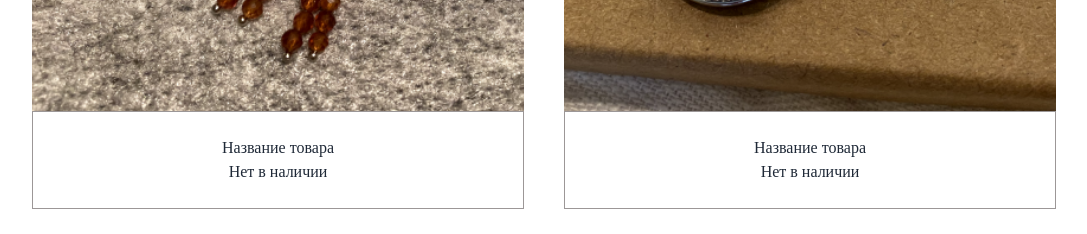
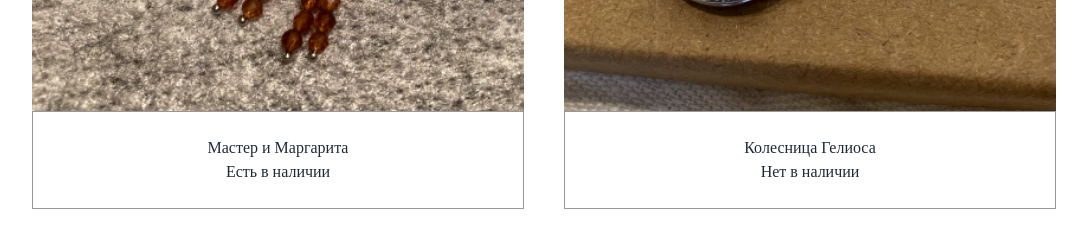
Before and after one commit to tarchevsky/sergi, a Next.js app: page / in a window 1280 px wide. Shown: the part 1340-1574 px from the top of the page, without its empty margins (96-1183 px from the left). Built offline with nearby package versions, Linux system fonts and the light colour scheme.

Commit message:
Добавил названия ко всем товарам

```diff
--- a/src/components/cardsFullWidth/CardsFullWidth.tsx
+++ b/src/components/cardsFullWidth/CardsFullWidth.tsx
@@ -8,7 +8,7 @@ const CardsFullWidth = () => {
                 <Image src='/cards/10.png' alt='Товар 9' width={500} height={400}
                        className='max-h-[14vh] sm:max-h-[20vh] md:min-h-[50vh] xl:max-h-[60vh] w-full object-cover'/>
                 <div className='p-6 border-[1px] border-[#9C9797]'>
-                    <div>Название товара</div>
+                    <div>Музыка лесных фей</div>
                     <p>нет в наличии</p>
                 </div>
             </div>
@@ -16,7 +16,7 @@ const CardsFullWidth = () => {
                 <Image src='/cards/11.png' alt='Товар 10' width={500} height={400}
                        className='max-h-[14vh] sm:max-h-[20vh] md:min-h-[50vh] xl:max-h-[60vh] w-full object-cover'/>
                 <div className='p-6 border-2 border-[#9C9797]'>
-                    <div>Название товара</div>
+                    <div>Конница королевы</div>
                     <p>нет в наличии</p>
                 </div>
             </div>
--- a/src/data/cardsOne.ts
+++ b/src/data/cardsOne.ts
@@ -2,25 +2,25 @@ export const cardsOne = [
     {
         src: '/cards/1.png',
         alt: '',
-        name: 'Название товара',
-        status: 'Нет в наличии',
+        name: 'Мастер и Маргарита',
+        status: 'Есть в наличии',
     },
     {
         src: '/cards/2.png',
         alt: '',
-        name: 'Название товара',
+        name: 'Колесница Гелиоса',
         status: 'Нет в наличии',
     },
     {
         src: '/cards/3.png',
         alt: '',
-        name: 'Название товара',
+        name: 'Таежные колдуньи',
         status: 'Нет в наличии',
     },
     {
         src: '/cards/4.png',
         alt: '',
-        name: 'Название товара',
+        name: 'Марс и Венера',
         status: 'Нет в наличии',
     }
 ]
--- a/src/data/cardsThree.ts
+++ b/src/data/cardsThree.ts
@@ -2,25 +2,25 @@ export const cardsThree = [
     {
         src: '/cards/12.png',
         alt: '',
-        name: 'Название товара',
+        name: 'Сказание о пылающем фениксе',
         status: 'Нет в наличии',
     },
     {
         src: '/cards/13.png',
         alt: '',
-        name: 'Название товара',
+        name: 'Ближе к сердцу',
         status: 'Нет в наличии',
     },
     {
         src: '/cards/14.png',
         alt: '',
-        name: 'Название товара',
+        name: 'Дуновение ветра в открытое окно',
         status: 'Нет в наличии',
     },
     {
         src: '/cards/15.png',
         alt: '',
-        name: 'Название товара',
+        name: 'Дельфины',
         status: 'Нет в наличии',
     }
 ]
--- a/src/data/cardsTwo.ts
+++ b/src/data/cardsTwo.ts
@@ -2,25 +2,25 @@ export const  cardsTwo = [
     {
         src: '/cards/5.png',
         alt: '',
-        name: 'Название товара',
+        name: 'Кофейный глинтвейн',
         status: 'Нет в наличии',
     },
     {
         src: '/cards/6.png',
         alt: '',
-        name: 'Название товара',
+        name: 'Моя милая Гортензия, как там Лазурный берег?',
         status: 'Нет в наличии',
     },
     {
         src: '/cards/7.png',
         alt: '',
-        name: 'Название товара',
+        name: 'Материя и антиматерия',
         status: 'Нет в наличии',
     },
     {
         src: '/cards/8.png',
         alt: '',
-        name: 'Название товара',
+        name: 'Тайна, которую бережно хранишь в памяти ',
         status: 'Нет в наличии',
     }
 ]
```
